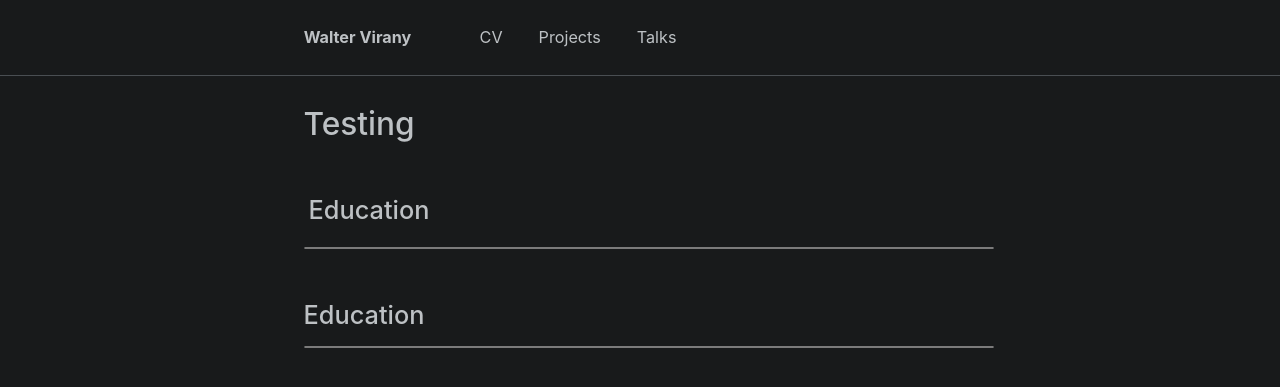
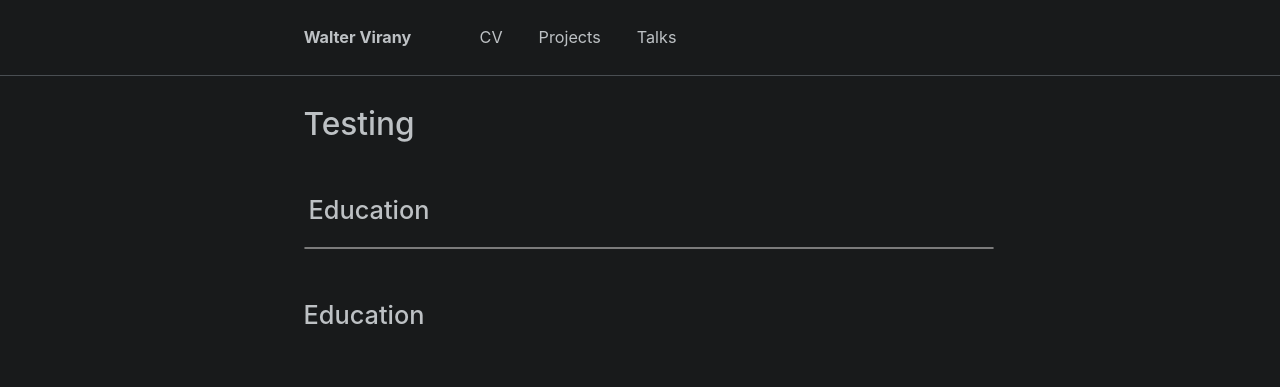
Before and after one commit to wvirany/wvirany.github.io, a Jekyll site: the page built from _pages/test.html, in a window 1280 px wide. Shown: the top 387 px of the page. Built offline with Jekyll 4.4.1, drawn with Linux system fonts in a browser that asks for light colours.

Commit message:
Update test.html

```diff
--- a/_pages/test.html
+++ b/_pages/test.html
@@ -13,7 +13,7 @@
 
 <style>
 
-p {
+p.educ {
     border-width: 1px;
     border-color: rgb(123, 123, 123);
     border-style: solid;
@@ -49,7 +49,7 @@
         <h2 style="vertical-align: top; padding: 5px">Education</h2>
     </div>
 
-    <p>
+    <p class="educ">
         <h2>Education</h2>
     </p>
 
```
